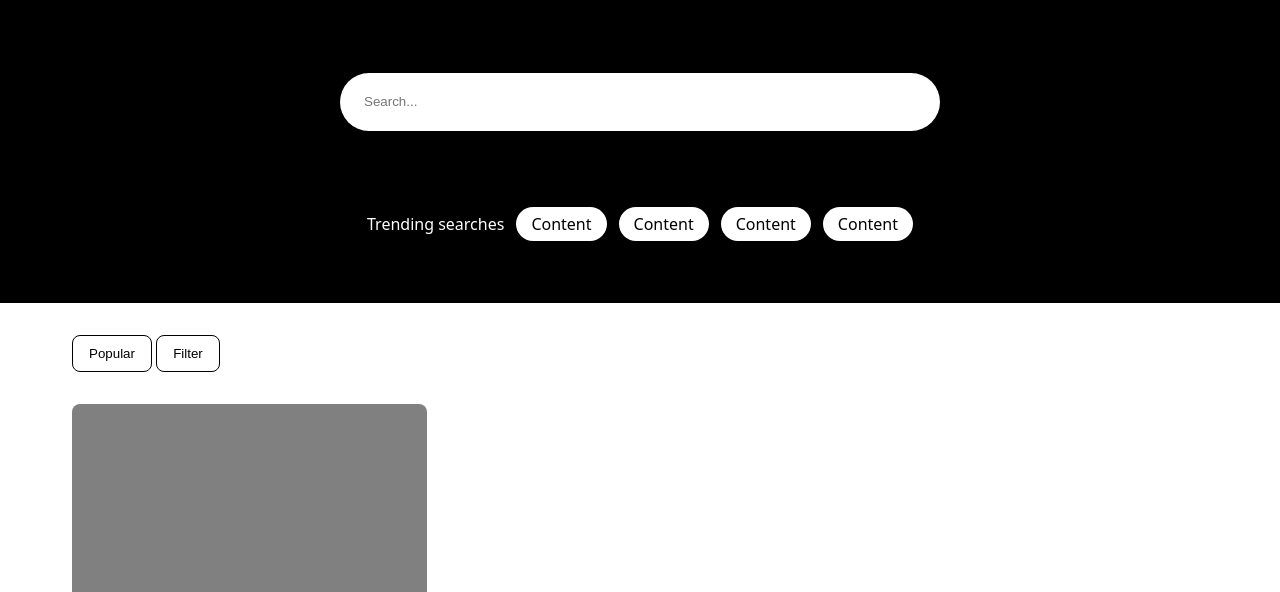
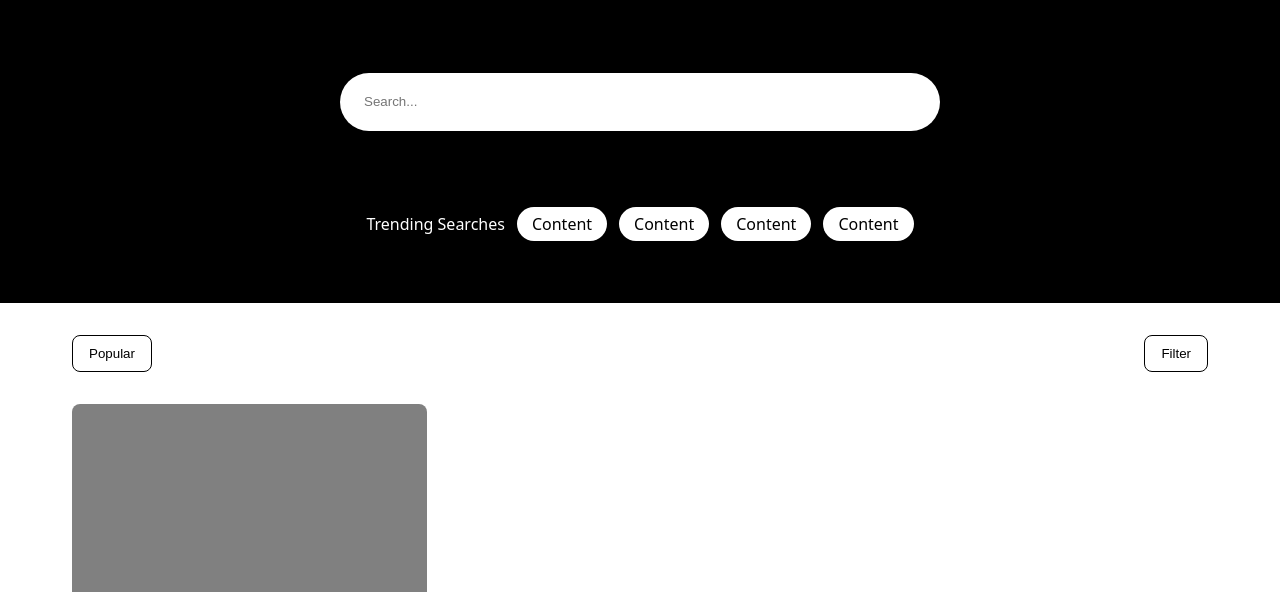
Before and after one commit to missfionajean/flexbox-lab, a plain HTML site: page index.html in a window 1280 px wide. Shown: the part 208-800 px from the top of the page. Drawn offline with Linux system fonts and the light colour scheme.

Commit message:
styled subnav

```diff
--- a/css/style.css
+++ b/css/style.css
@@ -103,6 +103,8 @@ nav button {
 }
 
 #subnav {
+    display: flex;
+    justify-content: space-between;
 	padding: 32px 72px 0;
 	background-color: white;
 }
--- a/index.html
+++ b/index.html
@@ -27,7 +27,7 @@
 			</div>
 			<input type="text" placeholder="Search..." />
 			<div id="trending">
-				Trending searches
+				Trending Searches
 				<p>Content</p>
 				<p>Content</p>
 				<p>Content</p>
```
